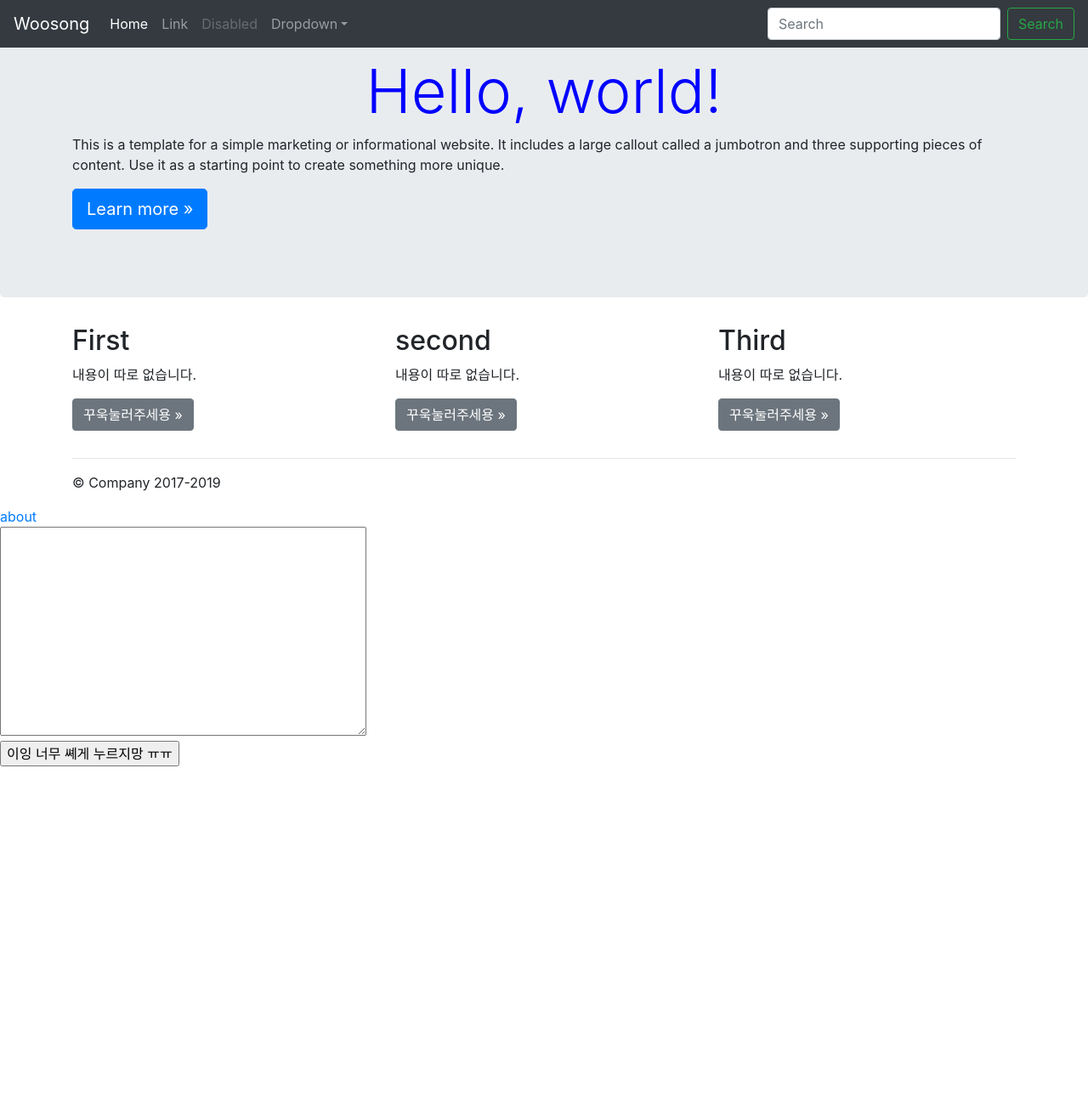
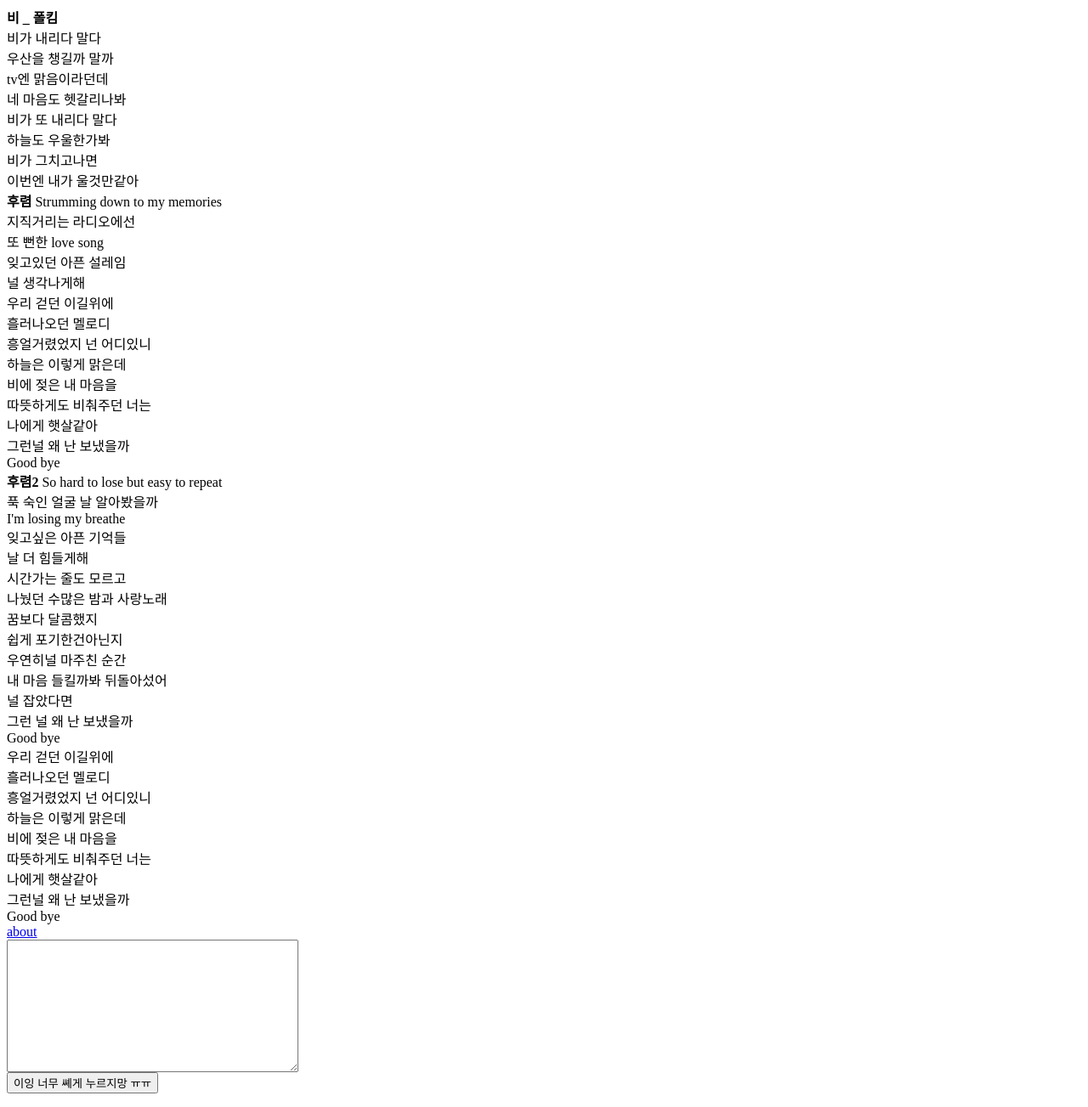
Before and after one commit to joowoosong/Python_wordcount, a Django app: page / in a window 1280 px wide. Shown: the whole page at 85% size. Before the commit the page ends 902 px from the top, so only its background shows below. Run offline with Django 3.2, Linux system fonts and the light colour scheme; some libraries are stand-ins or nearby versions.

Commit message:
image added
Signed-off-by: Joo WooSong <joowoosong@likelion.org>

```diff
--- a/wordcount/Templates/song.html
+++ b/wordcount/Templates/song.html
@@ -1,3 +1,7 @@
+{% load static %}
+
+<img src="{% static 'images/IMG.jpg' %}" alt="">
+
 <h1>About</h1>
 
 <p>믓쟁이 우송처럼 at 삼육대 우송이 작품</p>
--- a/wordcount/Templates/woo.html
+++ b/wordcount/Templates/woo.html
@@ -1,126 +1,60 @@
-<!DOCTYPE html>
-<html lang="en">
-    <head>
-    <meta charset="UTF-8">
-    <meta name="viewport" content="width=device-width, initial-scale=1.0">
-    <meta http-equiv="X-UA-Compatible" content="ie=edge">
-    <title>wordcount</title>
-    <link rel="stylesheet" href="https://stackpath.bootstrapcdn.com/bootstrap/4.3.1/css/bootstrap.min.css" integrity="sha384-ggOyR0iXCbMQv3Xipma34MD+dH/1fQ784/j6cY/iJTQUOhcWr7x9JvoRxT2MZw1T" crossorigin="anonymous">
-    <script src="https://stackpath.bootstrapcdn.com/bootstrap/4.3.1/js/bootstrap.min.js" integrity="sha384-JjSmVgyd0p3pXB1rRibZUAYoIIy6OrQ6VrjIEaFf/nJGzIxFDsf4x0xIM+B07jRM" crossorigin="anonymous"></script>
-    <script src="https://code.jquery.com/jquery-3.3.1.slim.min.js" integrity="sha384-q8i/X+965DzO0rT7abK41JStQIAqVgRVzpbzo5smXKp4YfRvH+8abtTE1Pi6jizo" crossorigin="anonymous"></script>
-    <script src="https://cdnjs.cloudflare.com/ajax/libs/popper.js/1.14.7/umd/popper.min.js" integrity="sha384-UO2eT0CpHqdSJQ6hJty5KVphtPhzWj9WO1clHTMGa3JDZwrnQq4sF86dIHNDz0W1" crossorigin="anonymous"></script>
-    </head>
-    <style>
-        h1 {
-            color: blue;
-            font-size: 30px;
-            text-align: center
-        }
 
-        .h1_cl {
-            text-decoration: bisque
-        }
-    </style>
+<b>비 _ 폴킴 </b><br>
+비가 내리다 말다<br>
+우산을 챙길까 말까<br>
+tv엔 맑음이라던데<br>
+네 마음도 헷갈리나봐<br>
 
-    <body>
+비가 또 내리다 말다<br>
+하늘도 우울한가봐<br>
+비가 그치고나면<br>
+이번엔 내가 울것만같아<br>
 
-        <style>
-                .bd-placeholder-img {
-                  font-size: 1.125rem;
-                  text-anchor: middle;
-                  -webkit-user-select: none;
-                  -moz-user-select: none;
-                  -ms-user-select: none;
-                  user-select: none;
-                }
+<b>후렴</b>
+Strumming down to my memories<br>
+지직거리는 라디오에선<br>
+또 뻔한 love song<br>
+잊고있던 아픈 설레임<br>
+널 생각나게해<br>
 
-                @media (min-width: 768px) {
-                  .bd-placeholder-img-lg {
-                    font-size: 3.5rem;
-                  }
-                }
-              </style>
-              <!-- Custom styles for this template -->
-              <link href="jumbotron.css" rel="stylesheet">
-            </head>
-            <body>
-              <nav class="navbar navbar-expand-md navbar-dark fixed-top bg-dark">
-            <a class="navbar-brand" href="#">Woosong</a>
-            <button class="navbar-toggler" type="button" data-toggle="collapse" data-target="#navbarsExampleDefault" aria-controls="navbarsExampleDefault" aria-expanded="false" aria-label="Toggle navigation">
-              <span class="navbar-toggler-icon"></span>
-            </button>
+우리 걷던 이길위에<br>
+흘러나오던 멜로디 <br>
+흥얼거렸었지 넌 어디있니<br>
+하늘은 이렇게 맑은데<br>
+비에 젖은 내 마음을<br>
+따뜻하게도 비춰주던 너는<br>
+나에게 햇살같아<br>
+그런널 왜 난 보냈을까<br>
+Good bye<br>
 
-            <div class="collapse navbar-collapse" id="navbarsExampleDefault">
-              <ul class="navbar-nav mr-auto">
-                <li class="nav-item active">
-                  <a class="nav-link" href="#">Home <span class="sr-only">(current)</span></a>
-                </li>
-                <li class="nav-item">
-                  <a class="nav-link" href="#">Link</a>
-                </li>
-                <li class="nav-item">
-                  <a class="nav-link disabled" href="#">Disabled</a>
-                </li>
-                <li class="nav-item dropdown">
-                  <a class="nav-link dropdown-toggle" href="#" id="dropdown01" data-toggle="dropdown" aria-haspopup="true" aria-expanded="false">Dropdown</a>
-                  <div class="dropdown-menu" aria-labelledby="dropdown01">
-                    <a class="dropdown-item" href="#">Action</a>
-                    <a class="dropdown-item" href="#">Another action</a>
-                    <a class="dropdown-item" href="#">Something else here</a>
-                  </div>
-                </li>
-              </ul>
-              <form class="form-inline my-2 my-lg-0">
-                <input class="form-control mr-sm-2" type="text" placeholder="Search" aria-label="Search">
-                <button class="btn btn-outline-success my-2 my-sm-0" type="submit">Search</button>
-              </form>
-            </div>
-          </nav>
+<b>후렴2</b>
+So hard to lose but easy to repeat<br>
+푹 숙인 얼굴 날 알아봤을까<br>
+I'm losing my breathe<br>
+잊고싶은 아픈 기억들<br>
+날 더 힘들게해<br>
 
-          <main role="main">
+시간가는 줄도 모르고<br>
+나눴던 수많은 밤과 사랑노래<br>
+꿈보다 달콤했지<br>
+쉽게 포기한건아닌지<br>
+우연히널 마주친 순간<br>
+내 마음 들킬까봐 뒤돌아섰어<br>
+널 잡았다면<br>
+그런 널 왜 난 보냈을까 <br>
+Good bye<br>
 
-            <!-- Main jumbotron for a primary marketing message or call to action -->
-            <div class="jumbotron">
-              <div class="container">
-                <h1 class="display-3">Hello, world!</h1>
-                <p>This is a template for a simple marketing or informational website. It includes a large callout called a jumbotron and three supporting pieces of content. Use it as a starting point to create something more unique.</p>
-                <p><a class="btn btn-primary btn-lg" href="#" role="button">Learn more &raquo;</a></p>
-              </div>
-            </div>
+우리 걷던 이길위에<br>
+흘러나오던 멜로디 <br>
+흥얼거렸었지 넌 어디있니<br>
+하늘은 이렇게 맑은데<br>
+비에 젖은 내 마음을<br>
+따뜻하게도 비춰주던 너는<br>
+나에게 햇살같아<br>
+그런널 왜 난 보냈을까<br>
+Good bye<br>
 
-            <div class="container">
-              <!-- Example row of columns -->
-              <div class="row">
-                <div class="col-md-4">
-                  <h2>First</h2>
-                  <p>내용이 따로 없습니다. </p>
-                  <p><a class="btn btn-secondary" href="#" role="button">꾸욱눌러주세용 &raquo;</a></p>
-                </div>
-                <div class="col-md-4">
-                  <h2>second</h2>
-                  <p>내용이 따로 없습니다. </p>
-                  <p><a class="btn btn-secondary" href="#" role="button">꾸욱눌러주세용 &raquo;</a></p>
-                </div>
-                <div class="col-md-4">
-                  <h2>Third</h2>
-                  <p>내용이 따로 없습니다.</p>
-                  <p><a class="btn btn-secondary" href="#" role="button">꾸욱눌러주세용 &raquo;</a></p>
-                </div>
-              </div>
-
-              <hr>
-
-            </div> <!-- /container -->
-
-          </main>
-
-          <footer class="container">
-            <p>&copy; Company 2017-2019</p>
-          </footer>
-
-
-    </body>
-</html>
+<!-- 이건 수정용 글입니다. -->
 
 <a href="{% url 'song' %}">about</a>
 <form action="{% url 'joo' %}">
```
Also changed, not shown: wordcount/static/images/IMG.jpg (added).
